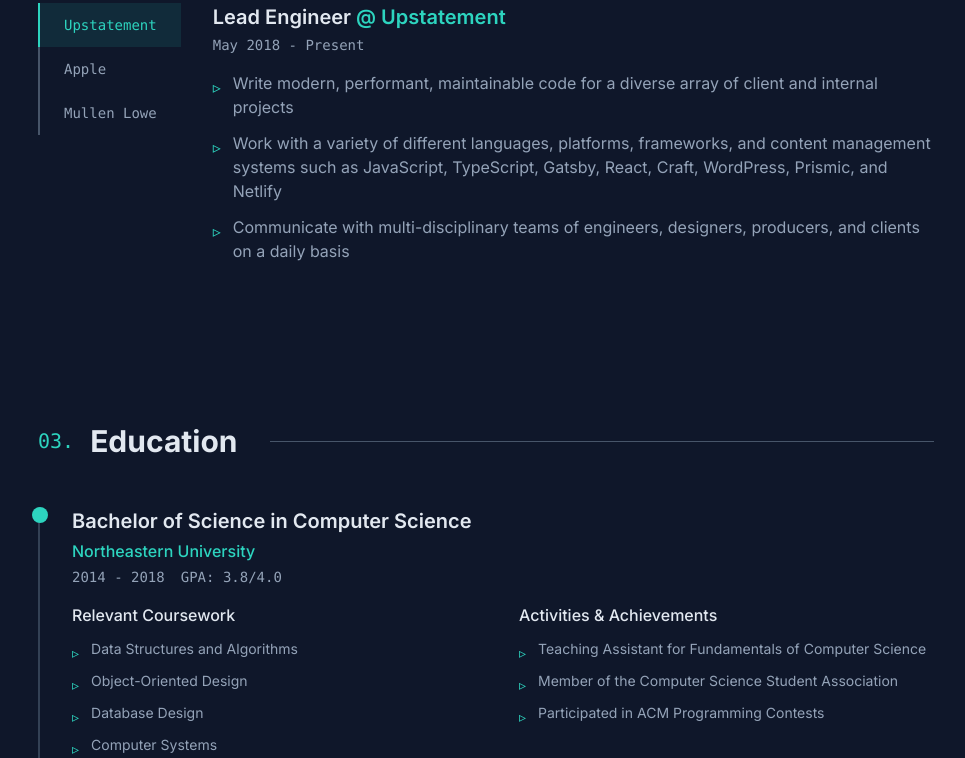
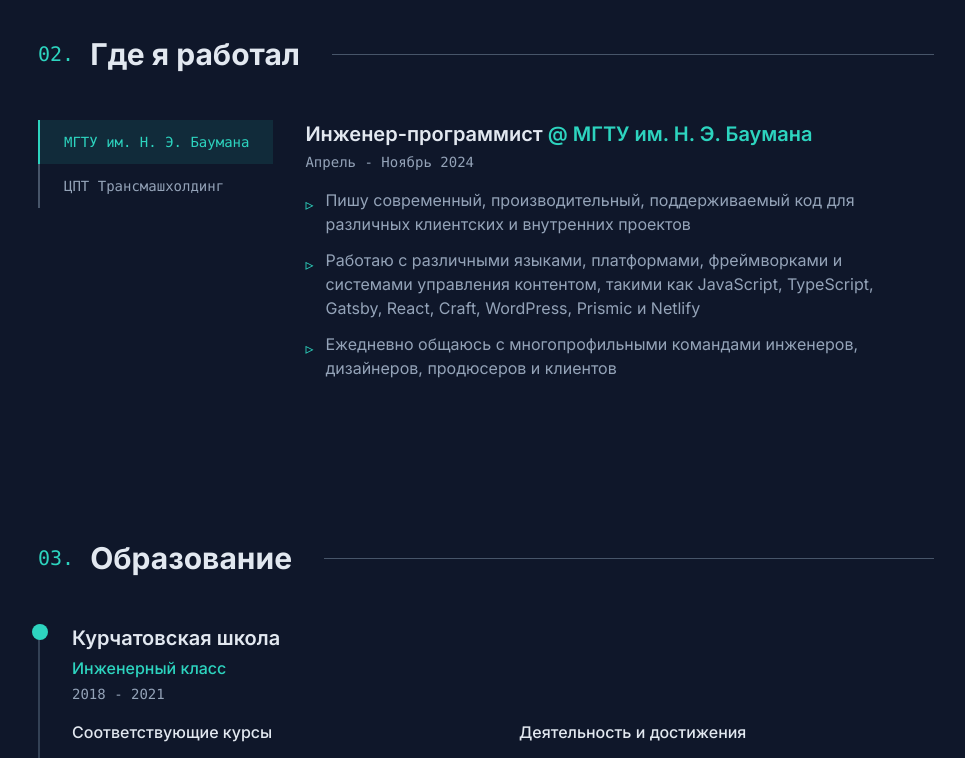
Before and after one commit to ordu1453/portfolio, a Next.js app: page / in a window 1280 px wide. Shown: the part 1600-2358 px from the top of the page, without its empty margins (154-1119 px from the left). Built offline with nearby package versions, Linux system fonts and the light colour scheme.

Commit message:
minor changes in text

```diff
--- a/components/education.tsx
+++ b/components/education.tsx
@@ -25,7 +25,7 @@ export function Education() {
                 <p className="text-teal-400 font-medium mb-1">{edu.school}</p>
                 <div className="flex items-center gap-4 text-slate-400 font-mono text-sm">
                   <span>{edu.period}</span>
-                  {edu.gpa && <span>GPA: {edu.gpa}</span>}
+                  {edu.gpa && <span>{/*GPA:*/}{edu.gpa}</span>}
                 </div>
               </div>
 
--- a/contexts/language-context.tsx
+++ b/contexts/language-context.tsx
@@ -16,7 +16,7 @@ type LanguageContextType = {
 const LanguageContext = createContext<LanguageContextType | undefined>(undefined)
 
 export function LanguageProvider({ children }: { children: ReactNode }) {
-  const [language, setLanguage] = useState<Language>("en")
+  const [language, setLanguage] = useState<Language>("ru")
 
   const dictionaries = {
     en,
--- a/dictionaries/ru.ts
+++ b/dictionaries/ru.ts
@@ -25,9 +25,9 @@ export const ru = {
     title: "Где я работал",
     positions: [
       {
-        company: "Upstatement",
-        title: "Ведущий инженер",
-        period: "Май 2018 - Настоящее время",
+        company: "МГТУ им. Н. Э. Баумана",
+        title: "Инженер-программист",
+        period: "Апрель - Ноябрь 2024",
         description: [
           "Пишу современный, производительный, поддерживаемый код для различных клиентских и внутренних проектов",
           "Работаю с различными языками, платформами, фреймворками и системами управления контентом, такими как JavaScript, TypeScript, Gatsby, React, Craft, WordPress, Prismic и Netlify",
@@ -35,23 +35,13 @@ export const ru = {
         ],
       },
       {
-        company: "Apple",
-        title: "UI инженер Co-op",
-        period: "Июль - Декабрь 2017",
+        company: "ЦПТ Трансмашхолдинг",
+        title: "Ведущий инженер-исследователь",
+        period: "Ноябрь 2024 - Настоящее время",
         description: [
           "Разработал и выпустил высокоинтерактивные веб-приложения для Apple Music с использованием Ember.js",
           "Создал и выпустил расширение Apple Music в Facebook Messenger, используя сторонние и внутренние API",
           "Спроектировал и реализовал фронтенд встраиваемого веб-плеера Apple Music",
-        ],
-      },
-      {
-        company: "Mullen Lowe",
-        title: "Креативный технолог Co-op",
-        period: "Июль - Декабрь 2016",
-        description: [
-          "Разрабатывал и поддерживал код для внутренних и клиентских веб-сайтов, в основном используя HTML, CSS, Sass, JavaScript и jQuery",
-          "Вручную тестировал сайты в различных браузерах и мобильных устройствах для обеспечения кроссбраузерной совместимости и отзывчивости",
-          "Клиенты включали JetBlue, Lovesac, U.S. Cellular, Министерство обороны США и другие",
         ],
       },
     ],
@@ -60,10 +50,27 @@ export const ru = {
     title: "Образование",
     schools: [
       {
-        school: "Северо-Восточный университет",
-        degree: "Бакалавр наук в области компьютерных наук",
-        period: "2014 - 2018",
-        gpa: "3.8/4.0",
+        school: "Инженерный класс",
+        degree: "Курчатовская школа",
+        period: "2018 - 2021",
+        coursework: [
+          "Продвинутые паттерны React",
+          "Глубокое погружение в TypeScript",
+          "Проектирование систем",
+          "Облачная архитектура",
+          "Основы машинного обучения",
+        ],
+        activities: [
+          "Завершил более 50 технических курсов на различных платформах",
+          "Активный участник проектов с открытым исходным кодом",
+          "Регулярный участник технических конференций и семинаров",
+        ],
+      },
+      {
+        school: "Электроэнерегтика и электротехника",
+        degree: "МГТУ им. Н. Э. Баумана",
+        period: "2021 - 2025",
+        gpa: "Бакалавриат",
         coursework: [
           "Структуры данных и алгоритмы",
           "Объектно-ориентированное проектирование",
@@ -76,23 +83,6 @@ export const ru = {
           "Ассистент преподавателя по основам компьютерных наук",
           "Член Студенческой ассоциации компьютерных наук",
           "Участвовал в соревнованиях по программированию ACM",
-        ],
-      },
-      {
-        school: "Онлайн-курсы",
-        degree: "Непрерывное обучение",
-        period: "2018 - Настоящее время",
-        coursework: [
-          "Продвинутые паттерны React",
-          "Глубокое погружение в TypeScript",
-          "Проектирование систем",
-          "Облачная архитектура",
-          "Основы машинного обучения",
-        ],
-        activities: [
-          "Завершил более 50 технических курсов на различных платформах",
-          "Активный участник проектов с открытым исходным кодом",
-          "Регулярный участник технических конференций и семинаров",
         ],
       },
     ],
```
